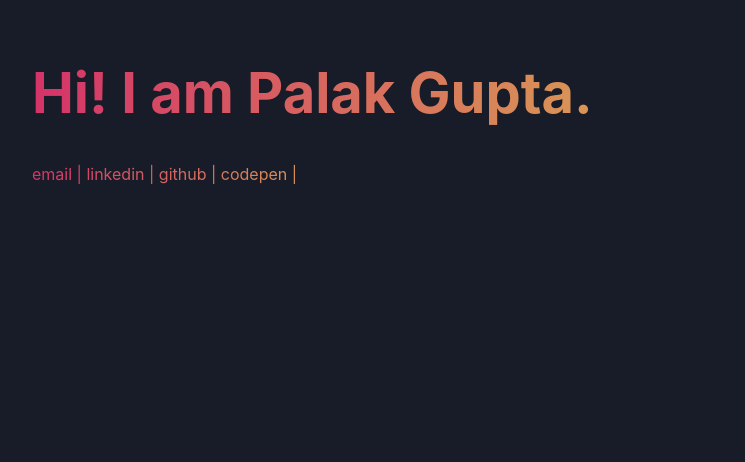
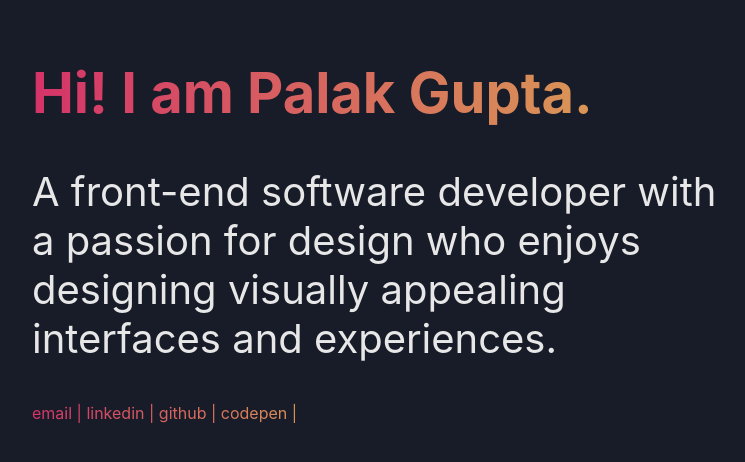
Before and after one commit to palakgupta2712/palakgupta2712.github.io, a React (Vite) app: page / in a window 1280 px wide. Shown: the top 462 px of the page, without its empty margins (260-1005 px from the left). Built offline with nearby package versions, Linux system fonts and the light colour scheme.

Commit message:
component: INtroduction

```diff
--- a/src/App.jsx
+++ b/src/App.jsx
@@ -1,11 +1,13 @@
 import React, { useState } from "react";
 import Heading from "./components/Heading";
+import Introduction from "./components/Introduction";
 import SocialLinks from "./components/SocialLinks";
 
 function App() {
   return (
     <div>
       <Heading />
+      <Introduction />
       <SocialLinks />
     </div>
   );
--- /dev/null
+++ b/src/components/Introduction.jsx
@@ -0,0 +1,13 @@
+import React from "react";
+import styled from "styled-components";
+import data from "../data";
+
+function Introduction() {
+  return <Intro>{data.bio}</Intro>;
+}
+
+export default Introduction;
+
+const Intro = styled.p`
+  font-size: 2.5rem;
+`;
--- a/src/data.js
+++ b/src/data.js
@@ -1,5 +1,6 @@
 const data = {
   name: "Palak Gupta",
+  bio: "A front-end software developer with a passion for design who enjoys designing visually appealing interfaces and experiences.",
   links: [
     {
       name: "email",
```
